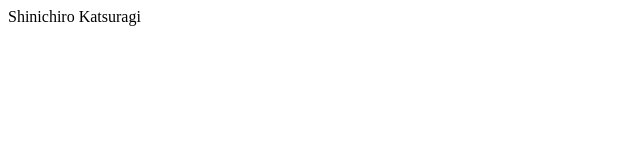
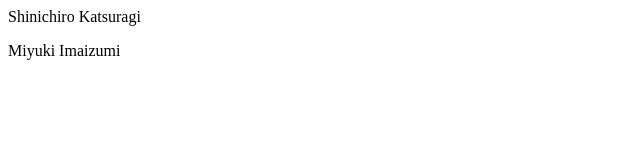
Before and after one commit to shin-katsuragi/katsuragi_WebSite, a plain HTML site: page index.html in a window 1280 px wide. Shown: the whole page, without its empty margins (0-640 px from the left). Drawn offline with Linux system fonts and the light colour scheme.

Commit message:
Adding my name

```diff
--- a/index.html
+++ b/index.html
@@ -4,5 +4,6 @@
 </head>
 <body>
 <p>Shinichiro Katsuragi</p>
+<p>Miyuki Imaizumi</p>
 </body>
 </html>
```
